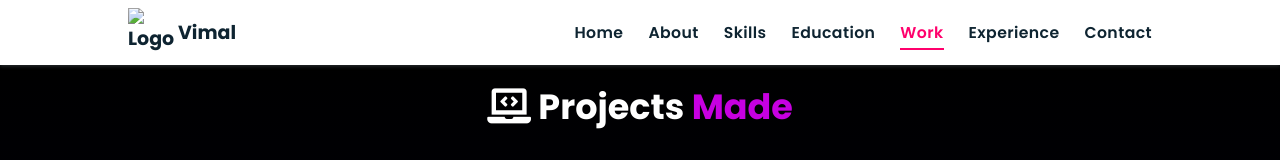
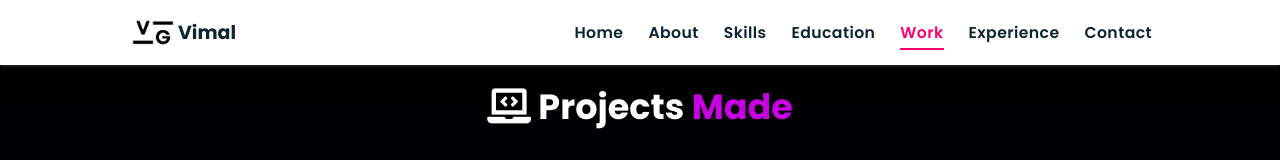
Before and after one commit to VimalGopan/VimalGopan-Portfolio, a plain HTML site: page projects/index.html in a window 1280 px wide. Shown: the top 160 px of the page. Drawn offline with nearby package versions, Linux system fonts and the light colour scheme; files whose address does not match are found by name.

Commit message:
index.html

```diff
--- a/projects/index.html
+++ b/projects/index.html
@@ -14,7 +14,7 @@
 
 <!-- navbar starts -->
 <header>
-  <a href="/" class="logo"><img src="./assets/images/VG-Logo.png" alt="Logo" width="50px" height="50px"> Vimal</a>
+  <a href="/" class="logo"><img src="/assets/images/VG-Logo.png" alt="Logo" width="50px" height="50px"> Vimal</a>
 
         <div id="menu" class="fas fa-bars"></div>
         <nav class="navbar">
```
